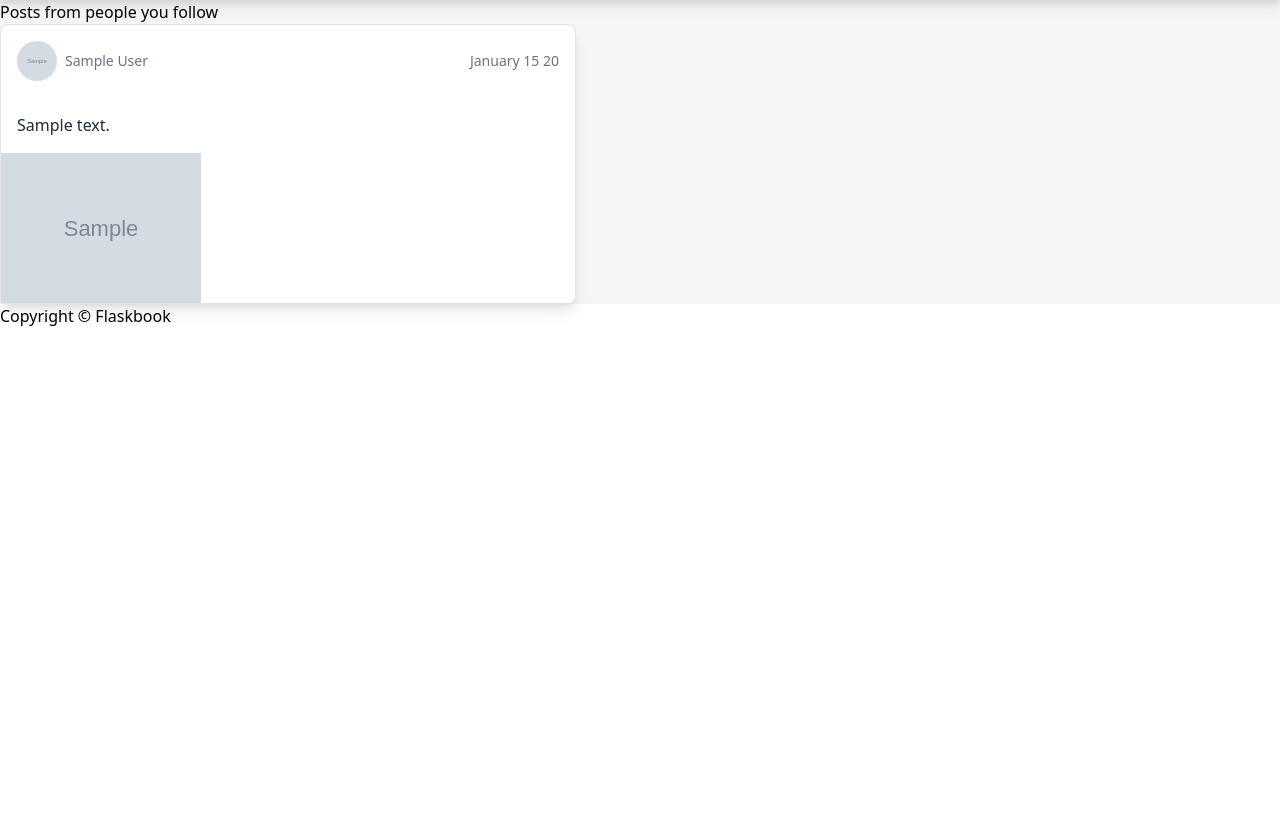
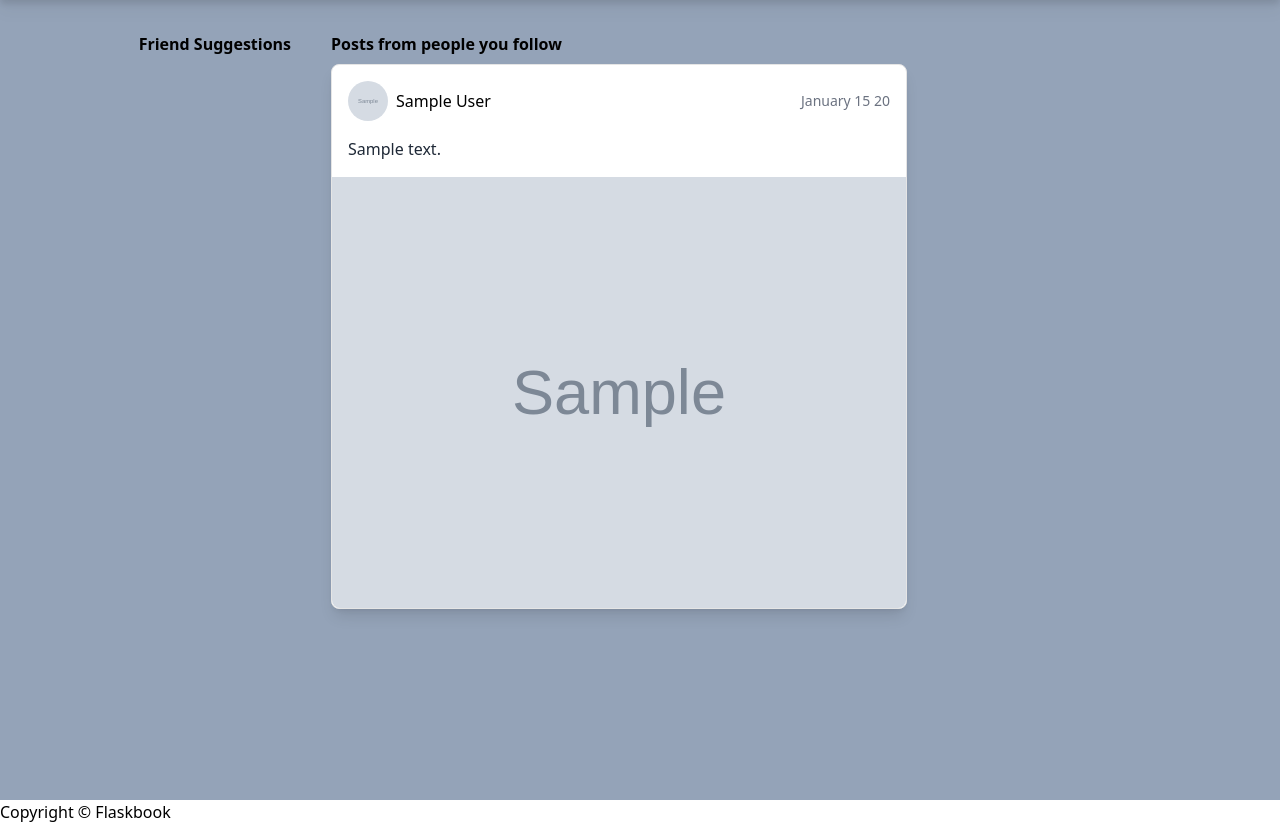
Before and after one commit to andrewphm/acs-1220-final-project, a Flask app: page / in a window 1280 px wide. Shown: the part 56-880 px from the top of the page. Before the commit the page ends 382 px from the top, so only its background shows below. Run offline with Flask 2, Linux system fonts and the light colour scheme; a user stored in the database is signed in; tables that the repository leaves empty hold one stand-in row (values such as "Sample post"); grey boxes marked "Sample" are stand-in pictures; style sheets or scripts are compiled from the project's sources; parts of the project's set-up code (start-up, migrations or seed data) failed here and were passed over; some libraries are stand-ins or nearby versions.

Commit message:
Style home.html

```diff
--- a/flaskbook_app/main/routes.py
+++ b/flaskbook_app/main/routes.py
@@ -13,14 +13,25 @@ def index():
     user = User.query.filter_by(username=current_user.username).first_or_404()
     followed_users = user.followed.all()
     posts = Post.query \
-    .join(Follow, Follow.followed_id == Post.author_id) \
-    .filter(Follow.follower_id == user.id) \
-    .filter(Post.receiver_id == Post.author_id) \
-    .order_by(Post.created_at.desc()) \
-    .all()
+        .join(Follow, Follow.followed_id == Post.author_id) \
+        .filter(Follow.follower_id == user.id) \
+        .filter(Post.receiver_id == Post.author_id) \
+        .order_by(Post.created_at.desc()) \
+        .all()
 
-    print(posts)
-    return render_template("home.html", posts=posts, current_user=current_user)
+    users_with_shared_interests = []
+    shared_interests = User.query.join(User.user_interests).\
+        filter(UserInterest.interest_id.in_([i.id for i in user.user_interests])).\
+        filter(User.id != user.id).distinct().all()
+
+    for user in shared_interests:
+        if not current_user.is_following(user):
+            users_with_shared_interests.append(user)
+
+
+
+    print(users_with_shared_interests)
+    return render_template("home.html", posts=posts, current_user=current_user, users_with_shared_interests=users_with_shared_interests)
 
 
 @main.route("/<username>/")
@@ -37,10 +48,9 @@ def user_profile(username):
     return render_template("profile.html", user=user, current_user=current_user, interests=interests, form=form, posts=posts)
 
 
-@main.route('/follow/<user_id>', methods=['POST'])
+@main.route('/follow/<user_id>', methods=['POST', 'GET'])
 @login_required
 def follow(user_id):
-    print('firing')
     user_to_follow = User.query.get(user_id)
     if user_to_follow is None:
         flash('User not found.', category='danger')
--- a/flaskbook_app/templates/home.html
+++ b/flaskbook_app/templates/home.html
@@ -1,18 +1,61 @@
 {% extends 'base.html' %} {% block content %}
 
-<section class="w-full bg-neutral-100">
-  <h2>Posts from people you follow</h2>
+<section class="w-10/12 flex p-8 gap-x-10 min-h-screen">
+  <div class="">
+    <h2 class="font-bold whitespace-nowrap">Friend Suggestions</h2>
 
-  <div class="flex flex-col gap-y-3 max-w-xl">
-    {% for post in posts %}
+    <div>
+      <ul class="flex flex-col gap-y-3 my-2">
+        {% for user in users_with_shared_interests %}
+
+        <li
+          class="flex gap-x-3 items-center bg-white shadow-lg border border-neutral-200 rounded-md py-2 px-4"
+        >
+          <div class="w-10 h-10 rounded-full overflow-hidden border border-neutral-300">
+            <img src="{{user.avatar}}" alt="" />
+          </div>
+          <div>
+            <a class="font-bold" href="/{{user.username}}">
+              <p class="leading-4 whitespace-nowrap">
+                {{ user.first_name }} {{ user.last_name }}
+              </p></a
+            >
+            <a class="font-bold" href="/follow/{{user.id}}"
+              ><p class="leading-4 text-blue-500">Follow</p></a
+            >
+          </div>
+        </li>
+
+        {% endfor %}
+      </ul>
+    </div>
+  </div>
+
+  <div class="w-full flex flex-col">
+    <h2 class="font-bold">Posts from people you follow</h2>
+
+    <div class="flex flex-col gap-y-3 max-w-xl my-2">
+      {% if posts|length == 0 %}
       <div class="flex flex-col bg-white rounded-lg shadow-lg border border-neutral-200">
         <div class="flex flex-row justify-between items-center p-4">
           <div class="flex flex-row items-center">
+            <div class="flex flex-col ml-2">
+              <p>There are no posts to show.</p>
+            </div>
+          </div>
+        </div>
+      </div>
+      {% endif %} {% for post in posts %}
+      <div class="flex flex-col bg-white rounded-lg shadow-lg border border-neutral-200">
+        <div class="flex flex-row justify-between items-center p-4">
+          <div class="flex flex-row items-center">
+            <a href="/{{post.author.username}}">
               <img class="h-10 w-10 rounded-full" src="{{ post.author.avatar }}" />
+            </a>
             <div class="flex flex-col ml-2">
-            <span class="text-sm text-gray-500"
-              >{{ post.author.first_name }} {{ post.author.last_name }}
-            </span>
+              <a href="/{{post.author.username}}"
+                >{{ post.author.first_name }} {{ post.author.last_name }}</a
+              >
             </div>
           </div>
 
@@ -21,17 +64,18 @@
           </div>
         </div>
 
-      <div class="p-4">
+        <div class="px-4 pb-4">
           <p class="text-gray-800">{{ post.content }}</p>
         </div>
         {% if post.photo %}
-      <div class="max-w-[200px]">
-        <img src="{{ post.photo }}" class="w-full" alt="" />
+        <div class="w-full rounded-b-lg">
+          <img src="{{ post.photo }}" class="w-full rounded-b-lg" alt="" />
         </div>
         {% endif %}
       </div>
       {% endfor %}
     </div>
+  </div>
 </section>
 
 {% endblock %}
```
Also changed, not shown: flaskbook_app/database.db. Lines whose indentation alone changed are shown as unchanged.
